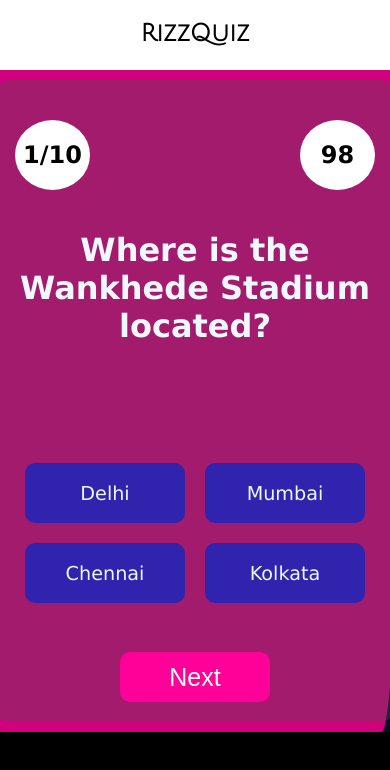
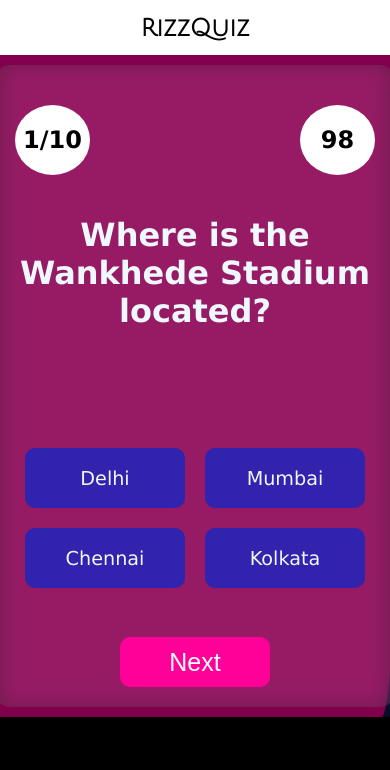
Before and after one commit to iQliPsE-22/iQByiQlipse, a React (Create React App) app: page / in a window 390 px wide. Both pictures are taken after a click on the element "Sports". Shown: the top 770 px of the page. Built offline with nearby package versions, Linux system fonts and the light colour scheme.

Commit message:
Fixed Last Question

```diff
--- a/src/App.css
+++ b/src/App.css
@@ -168,7 +168,7 @@ li {
     padding: 20px;
     color: aliceblue;
     max-height: 100vh;
-    max-width:100%;
+    max-width: 100%;
     height: fit-content;
     width: fit-content;
     transition: 0.5s;
@@ -195,10 +195,16 @@ li {
 
 @media screen and (max-width: 550px) {
   .back-container {
-    width: 90%;
+    max-width: 100%;
+    background: rgba(255, 0, 153, 0.5); /* Use rgba for transparency */
+    max-height: 100vh;
+    backdrop-filter: blur(10px); /* Add backdrop-filter for the glass effect */
   }
   .question-container {
-    width: 90%;
+    max-width: 100%;
+    max-height: 100vh;
+    backdrop-filter: blur(10px); /* Add backdrop-filter for the glass effect */
+
   }
   .options {
     grid-template-columns: auto auto;
--- a/src/Components/header.css
+++ b/src/Components/header.css
@@ -1,11 +1,17 @@
 @import url("https://fonts.googleapis.com/css2?family=Itim&family=Julius+Sans+One&display=swap");
 .header {
   display: flex;
+  align-items: center;
   justify-content: center;
   font-family: "Itim", cursive;
   font-family: "Julius Sans One", sans-serif;
   text-align: center;
   background-color: white;
   max-height: fit-content;
-  height:70px;
+  height: 70px;
 }
+@media screen and (max-width:920px) {
+  .header{
+    height:55px;
+  }
+}
```
